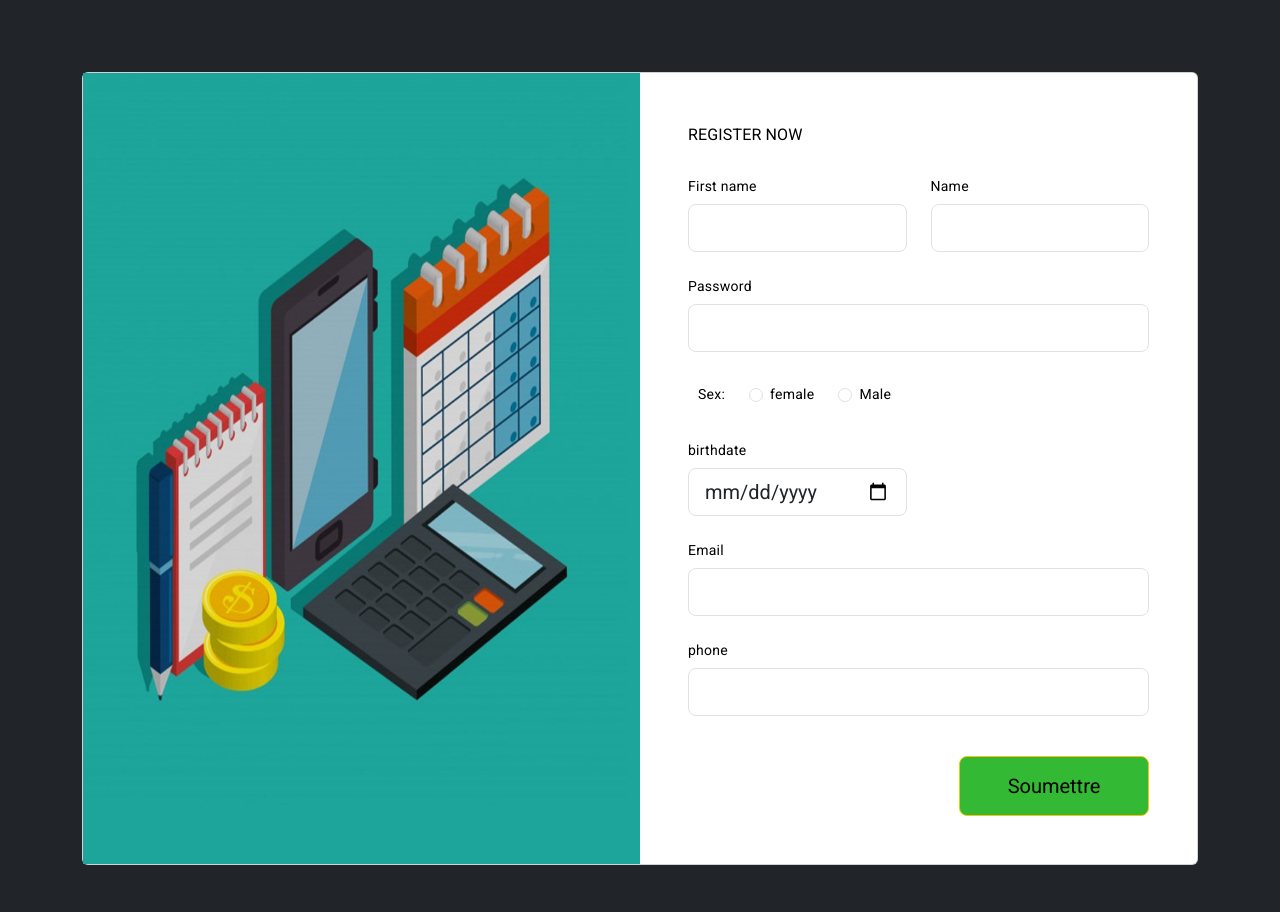
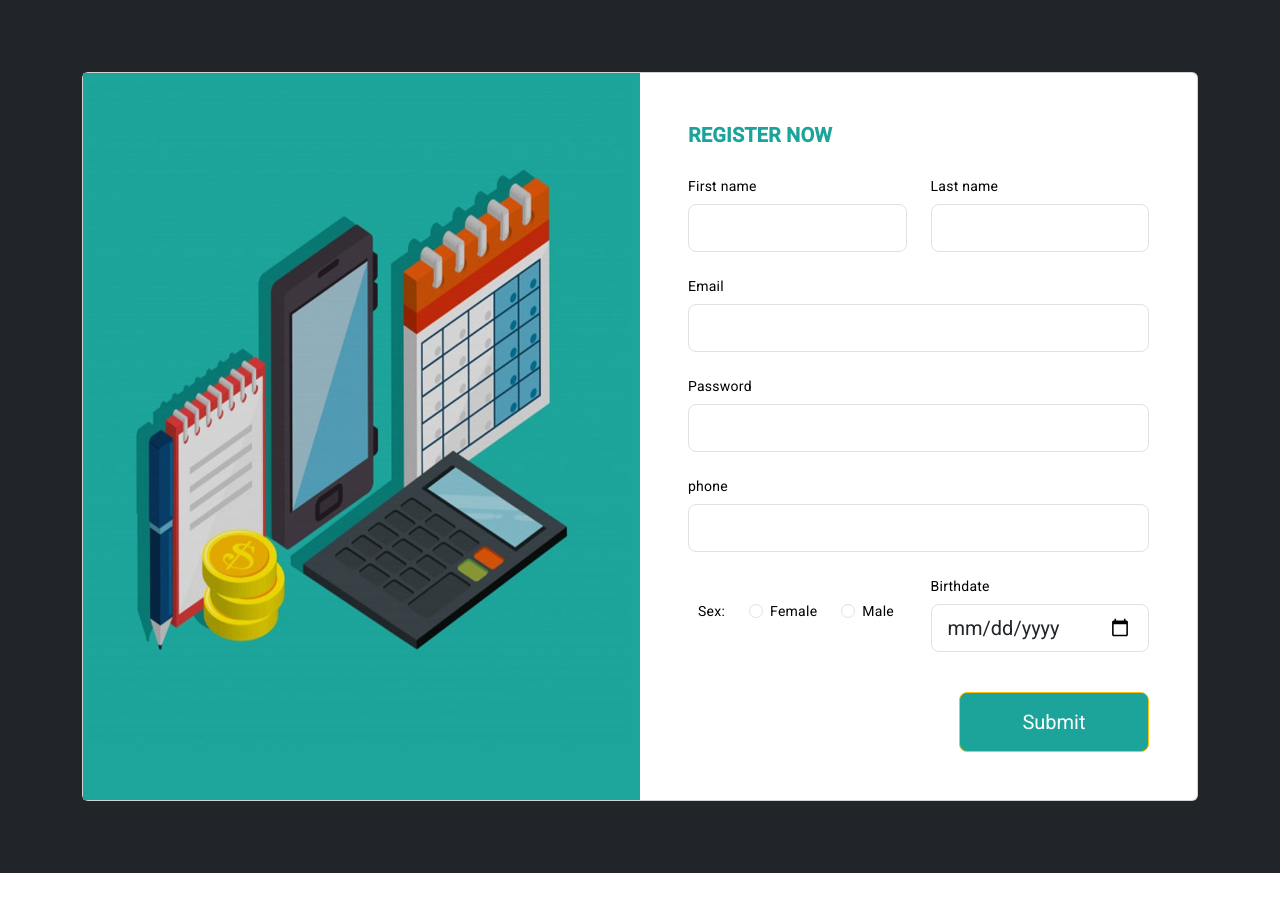
Before and after one commit to MalekAbdelkhalek/webProject, an Angular app: page /signup in a window 1280 px wide. Shown: the top 912 px of the page. After the commit the page ends 873 px from the top, so only its background shows below. Built offline with nearby package versions, Linux system fonts and the light colour scheme.

Commit message:
last touch b4 the DS

```diff
--- a/src/app/app-routing.module.ts
+++ b/src/app/app-routing.module.ts
@@ -5,7 +5,7 @@ import { SignupComponent } from './signup/signup.component';
 import { HomeComponent } from './home/home.component';
 
 const routes: Routes = [
-  { path: 'login', component: LoginComponent },
+  { path: '', component: LoginComponent },
   { path: 'signup', component: SignupComponent },
   { path: 'home', component: HomeComponent }
 
--- a/src/app/home/home.component.ts
+++ b/src/app/home/home.component.ts
@@ -283,7 +283,7 @@ export class HomeComponent {
   }
   public onLogout(){
     this.logoutcurrentUser();
-    this.router.navigate(['/login']);
+    this.router.navigate(['']);
   }
  incorrect=false;
  currentPassword: string = '';
--- a/src/app/login/login.component.html
+++ b/src/app/login/login.component.html
@@ -27,8 +27,8 @@
                                             </form>
 
                             				<p class="mb-0 mt-4 text-center">
-																			<a class="link" (click)="goToSignUp()">Not a member? register</a>
-																		</p>
+											 <a class="link" (click)="goToSignUp()">Not a member? register</a>
+											</p>
 
 				      					</div>
 			      					</div>
--- a/src/app/login/login.component.ts
+++ b/src/app/login/login.component.ts
@@ -1,9 +1,11 @@
 import { Component } from '@angular/core';
-import { Router } from '@angular/router';
+import { ActivatedRoute, Router } from '@angular/router';
 import { TokensService } from '../tokens.service';
 import { UserService } from '../user.service';
-import { HttpClient } from '@angular/common/http';
+import { HttpClient, HttpErrorResponse, HttpHeaders } from '@angular/common/http';
 import { MatSnackBar } from '@angular/material/snack-bar';
+import { UserInfoService } from '../user-info.service';
+import { userInfo } from '../userInfo';
 
 
 @Component({
@@ -19,13 +21,34 @@ export class LoginComponent {
   }
   email: string = '';
 	password: string = '';
-	constructor(private userService:UserService, private http: HttpClient,
-		private tokenSerivce: TokensService,private router: Router,private _snackBar: MatSnackBar){}
+	constructor(private userService:UserService, private http: HttpClient,private userinfoService:UserInfoService,
+		private tokenSerivce: TokensService,private route: ActivatedRoute,private router: Router,private _snackBar: MatSnackBar){}
 
     accesstoken!:string;
     refreshtoken!:string;
 
     fail=false;
+    /*public user!:userInfo;
+    public findCurrentUser(): void {
+      // Set the authorization header with the access token
+      const headers = new HttpHeaders({
+        Authorization: `Bearer ${this.accesstoken}`,
+      });
+      console.log(headers);
+
+      this.userinfoService.findCurrentUser(headers)
+        .subscribe(
+          (response: userInfo) => {
+            this.user = response;
+            console.log('success');
+            console.log(response);
+          },
+          (error: HttpErrorResponse) => {
+            alert(error.message);
+            console.log('not success');
+          }
+        );
+        }*/
     submitForm() {
 
       console.log('Email:', this.email);
@@ -46,7 +69,7 @@ export class LoginComponent {
         this.tokenSerivce.setRefreshToken(this.refreshtoken);
         console.log("test: "+this.tokenSerivce.getRefreshtoken());
 
-        this.router.navigate(['/home'])
+        this.router.navigate(['home'])
         }else{
           this._snackBar.open("Échec de connexion. Veuillez vérifier les informations fournies et réessayer", '', {
             duration: 3000,
--- a/src/app/signup/signup.component.css
+++ b/src/app/signup/signup.component.css
@@ -68,3 +68,7 @@
 .mb-0 me-4{
   color: red;
 }
+.submit:hover{
+opacity: 70%;
+border: none;
+}
--- a/src/app/signup/signup.component.html
+++ b/src/app/signup/signup.component.html
@@ -10,7 +10,7 @@
             </div>
             <div class="col-xl-6">
               <div class="card-body p-md-5 text-black">
-                <h3 class="mb-2 text-uppercase">Register now</h3>
+                <h3 class="mb-2 text-uppercase" style="color:#1CA49A; font-size: 20px;"><b>Register now</b></h3>
 
                 <div class="row" >
                 <div class="d-flex justify-content-center pt-3" style="margin-top: -5%;">
@@ -25,10 +25,16 @@
                   </div>
                   <div class="col-md-6 mb-4" style="margin-top: 4%;">
                     <div class="form-outline">
-                      <label class="form-label" for="form3Example1n" >Name</label>
+                      <label class="form-label" for="form3Example1n" >Last name</label>
                       <input type="text" id="form3Example1n" class="form-control form-control-lg" [(ngModel)]="lastname"/>
                       <div class="invalid-field" *ngIf="!lastname && clicked">Please enter your last name</div>
                     </div>
+                  </div>
+
+                <div class="form-outline mb-4">
+                  <label class="form-label" for="form3Example90">Email</label>
+                  <input type="text" id="form3Example90" class="form-control form-control-lg"  [(ngModel)]="email"/>
+                  <div class="invalid-field" *ngIf="!email && clicked">Please enter your email</div>
                 </div>
               </div>
 
@@ -39,48 +45,42 @@
                   <div class="invalid-field" *ngIf="!password && clicked">Please enter your password</div>
                 </div>
 
-                <div class="d-md-flex justify-content-start align-items-center mb-4 py-2">
+                <div class="form-outline mb-4">
+                  <label class="form-label" for="form3Example99" >phone</label>
+                  <input type="text" id="form3Example99" class="form-control form-control-lg" [(ngModel)]="phone"/>
+                  <div class="invalid-field" *ngIf="!phone && clicked">Please enter your phone</div>
+                </div>
 
-                  <h6 class="mb-0 me-4" style="font-size: 14px;margin-top: -4px;margin-left: 10px;">Sex: </h6>
+                <div class="row mb-4">
+                  <div class="col-md-6" style="margin-top: 5%;">
+                    <div class="d-md-flex align-items-center">
+                      <h6 class="mb-0 me-4" style="font-size: 14px; margin-top: -4px; margin-left: 10px;">Sex:</h6>
 
                       <div class="form-check form-check-inline mb-0 me-4">
-                    <input class="form-check-input" type="radio" name="inlineRadioOptions" id="femaleGender"
-                      value="Female"  [(ngModel)]="gender" />
-                    <label class="form-check-label" for="femaleGender">female</label>
+                        <input class="form-check-input" type="radio" name="inlineRadioOptions" id="femaleGender" value="Female"
+                          [(ngModel)]="gender" />
+                        <label class="form-check-label" for="femaleGender">Female</label>
                       </div>
-
                       <div class="form-check form-check-inline mb-0 me-4">
-                    <input class="form-check-input" type="radio" name="inlineRadioOptions" id="maleGender"
-                      value="Male"  [(ngModel)]="gender"/>
+                        <input class="form-check-input" type="radio" name="inlineRadioOptions" id="maleGender" value="Male"
+                          [(ngModel)]="gender" />
                         <label class="form-check-label" for="maleGender">Male</label>
                       </div>
                       <div class="invalid-field" *ngIf="!gender && clicked">Please enter your sex</div>
                     </div>
+                  </div>
 
-                <div class="row">
-
-                  <div class="col-md-6 mb-4">
+                  <div class="col-md-6">
                     <div class="form-outline">
-                      <label for="birthday" class="form-label" >birthdate</label>
-                      <input type="date" id="birthday" class="form-control form-control-lg" [(ngModel)]="birthday"/>
+                      <label for="birthday" class="form-label">Birthdate</label>
+                      <input type="date" id="birthday" class="form-control form-control-lg" [(ngModel)]="birthday" />
                       <div class="invalid-field" *ngIf="!birthday && clicked">Please enter your birthdate</div>
                     </div>
                   </div>
                 </div>
 
-                <div class="form-outline mb-4">
-                  <label class="form-label" for="form3Example90">Email</label>
-                  <input type="text" id="form3Example90" class="form-control form-control-lg"  [(ngModel)]="email"/>
-                  <div class="invalid-field" *ngIf="!email && clicked">Please enter your email</div>
-                </div>
-
-                <div class="form-outline mb-4">
-                  <label class="form-label" for="form3Example99" >phone</label>
-                  <input type="text" id="form3Example99" class="form-control form-control-lg" [(ngModel)]="phone"/>
-                  <div class="invalid-field" *ngIf="!phone && clicked">Please enter your phone</div>
-                </div>
                 <div class="d-flex justify-content-end pt-3">
-                  <button type="button" class="btn btn-warning btn-lg ms-2" (click)="onclick(email,phone)"  style="width: 190px;height: 60px;background-color: rgb(51, 185, 51);" >Soumettre </button>
+                  <button type="button" class="btn btn-warning btn-lg ms-2 submit" (click)="onclick(email,phone)"  style="width: 190px;height: 60px;background-color:#1CA49A; color: white; " >Submit</button>
                 </div>
               </div>
             </div>
--- a/src/app/signup/signup.component.ts
+++ b/src/app/signup/signup.component.ts
@@ -74,7 +74,7 @@ export class SignupComponent {
     if (!this.firstname || !this.lastname || !this.password || !this.gender
        || !this.birthday || !this.email || !this.phone){
       console.log("error12");
-      this._snackBar.open("Échec de l'inscription. ektb kol chy et réessayer", '', {
+      this._snackBar.open("Registration failed. Please fill in all the required fields and try again.", '', {
         duration: 3000,
         panelClass: 'custom-snackbar',
       });
@@ -82,7 +82,7 @@ export class SignupComponent {
     this.userinfoService.register(this.request).subscribe(
       (response) => {
         if(response.msg_displayed==='failed to sign up'){
-          this._snackBar.open("Échec de l'inscription. Veuillez vérifier les informations fournies et ré+ssayer", '', {
+          this._snackBar.open("Registration failed. Please verify the provided information and try again.", '', {
             duration: 3000,
             panelClass: 'custom-snackbar',
           });
@@ -100,7 +100,7 @@ export class SignupComponent {
           this.tokenService.setRefreshToken(this.refreshtoken);
 
           //this.testUser(this.email,this.phone);
-          this._snackBar.open('Inscription réussie ! Bienvenue sur notre plateforme.', '', {
+          this._snackBar.open('Registration successful! Welcome to our platform.', '', {
             duration: 3000,
             panelClass: 'custom-snackbar',
           });
@@ -117,8 +117,5 @@ export class SignupComponent {
     }
 
 
-
-
-
 }
 }
```
Lines whose indentation alone changed are shown as unchanged.
